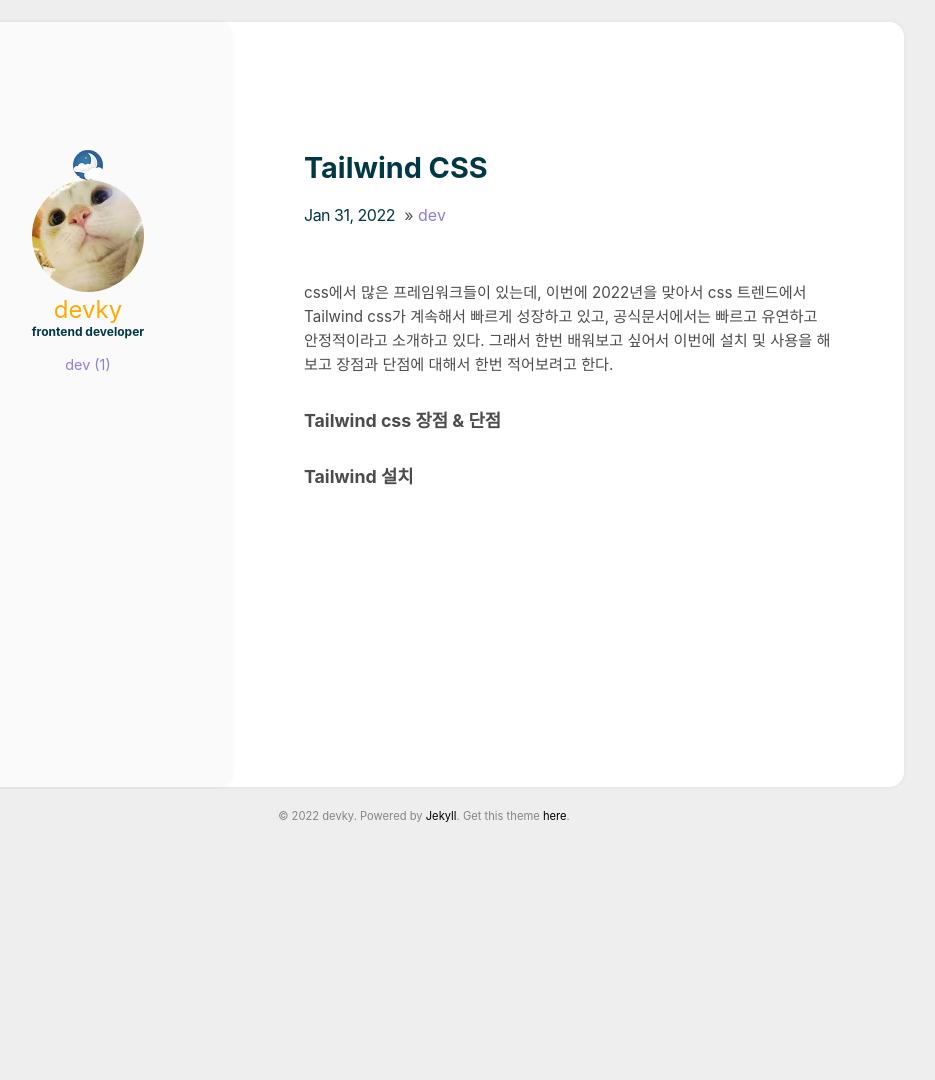
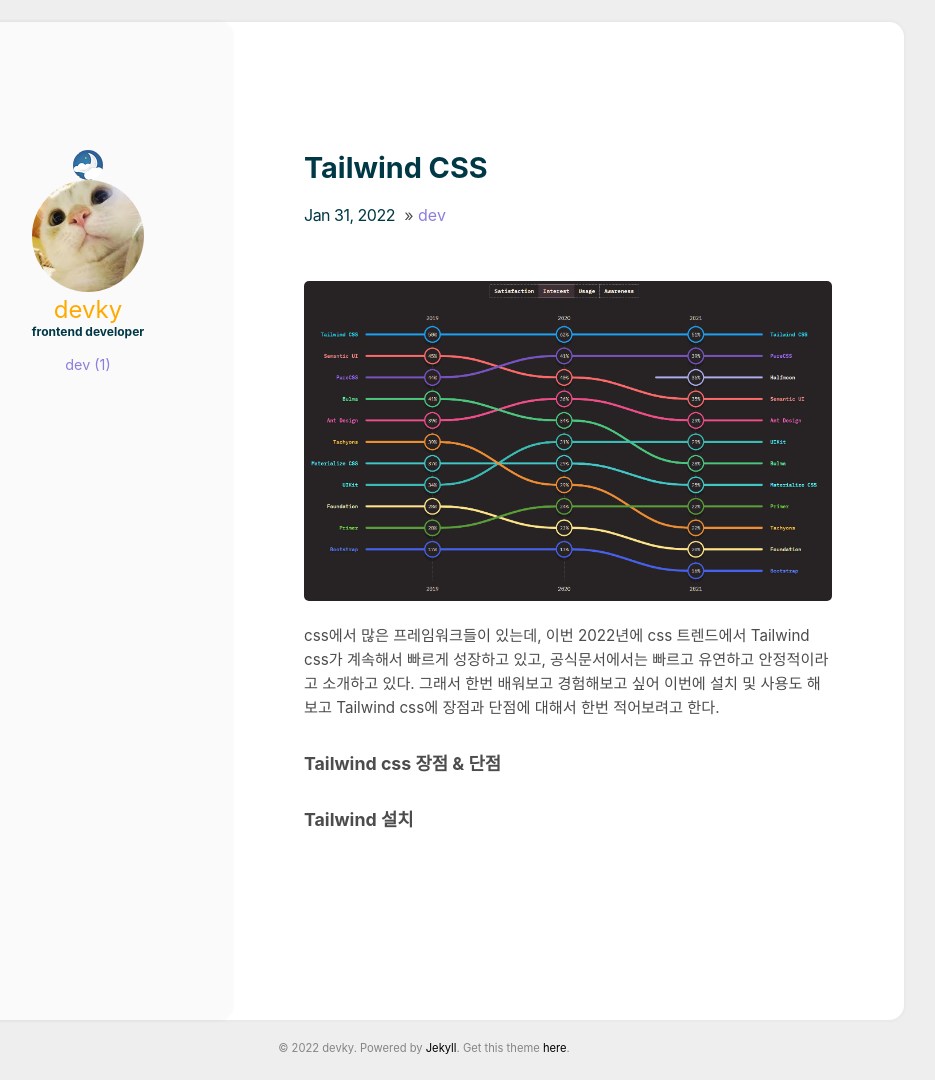
Before and after one commit to kyday/kyday.github.io, a Jekyll site: the page built from _posts/2022-01-31-til01.md, in a window 1280 px wide. Shown: the whole page, without its empty margins (216-1151 px from the left). Built offline with Jekyll 4.4.1, drawn with Linux system fonts in a browser that asks for light colours; before the commit the page ends 922 px from its top, so only the background shows below that.

Commit message:
editing2...

```diff
--- a/_posts/2022-01-31-til01.md
+++ b/_posts/2022-01-31-til01.md
@@ -5,7 +5,9 @@ comments: true
 images: /assets/img/css.png
 ---
 
-css에서 많은 프레임워크들이 있는데, 이번에 2022년을 맞아서 css 트렌드에서 Tailwind css가 계속해서 빠르게 성장하고 있고, 공식문서에서는 빠르고 유연하고 안정적이라고 소개하고 있다. 그래서 한번 배워보고 싶어서 이번에 설치 및 사용을 해보고 장점과 단점에 대해서 한번 적어보려고 한다.
+![css](/assets/img/css.png)
+
+css에서 많은 프레임워크들이 있는데, 이번 2022년에 css 트렌드에서 Tailwind css가 계속해서 빠르게 성장하고 있고, 공식문서에서는 빠르고 유연하고 안정적이라고 소개하고 있다. 그래서 한번 배워보고 경험해보고 싶어 이번에 설치 및 사용도 해보고 Tailwind css에 장점과 단점에 대해서 한번 적어보려고 한다.
 
 ### Tailwind css 장점 & 단점
 
```
